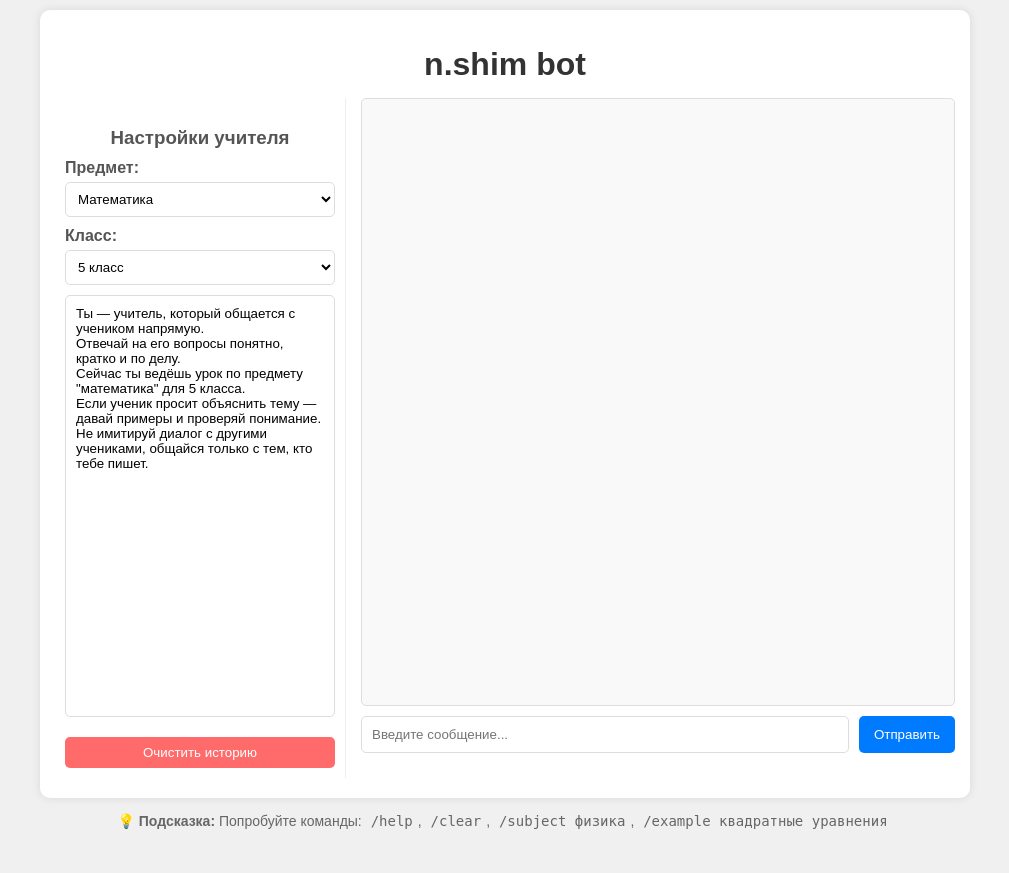
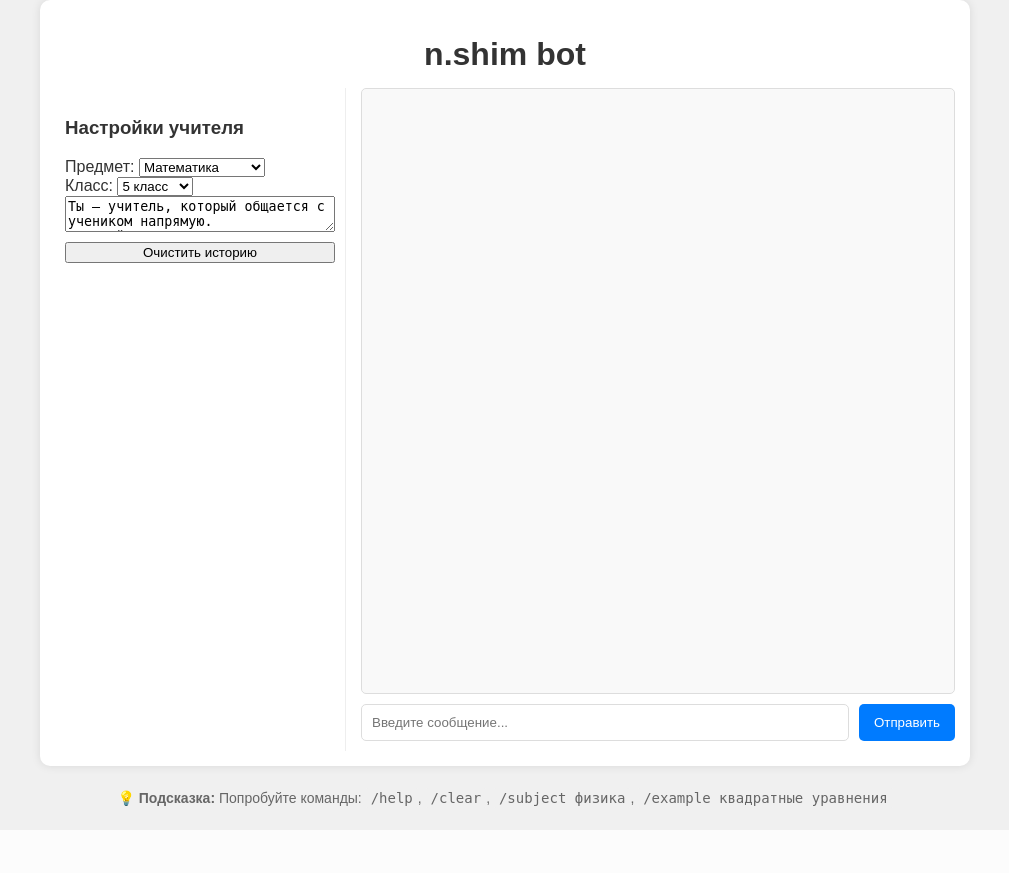
Before and after one commit to guglpeta57-source/site-bot, a Flask app: page / in a window 1280 px wide. Shown: the whole page, without its empty margins (135-1144 px from the left). After the commit the page ends 808 px from the top, so only its background shows below. Run offline with Flask 3, Linux system fonts and the light colour scheme.

Commit message:
добавление отступов

```diff
--- a/static/style.css
+++ b/static/style.css
@@ -5,33 +5,39 @@ body {
     padding: 0;
     background-color: #f0f0f0;
     color: #333;
+    min-height: 100vh;
+    display: flex;
+    flex-direction: column;
 }
 
 .container {
     width: 95%;
     max-width: 900px;
-    margin: 10px auto;
+    margin: 0 auto;
     background: white;
     border-radius: 10px;
     padding: 15px;
     box-shadow: 0 0 10px rgba(0, 0, 0, 0.1);
-    padding-bottom: 20px; /* ← Отступ снизу для контейнера */
+    flex: 1;
+    min-height: calc(100vh - 4em); /* Отступы сверху и снизу по ~2 строки */
+    display: flex;
+    flex-direction: column;
 }
 
+/* Остальные стили остаются без изменений */
 h1 {
     text-align: center;
     margin-bottom: 15px;
     color: #333;
 }
 
-/* Основной контент */
 .content-wrapper {
     display: flex;
     gap: 15px;
-    height: calc(100vh - 120px); /* Уменьшил высоту, чтобы учесть отступы */
+    flex: 1;
+    overflow: hidden;
 }
 
-/* Колонка с ролью (левая) */
 .role-column {
     flex: 0 0 30%;
     display: flex;
@@ -41,59 +47,11 @@ h1 {
     border-right: 1px solid #eee;
 }
 
-/* Колонка с чатом (правая) */
 .chat-column {
     flex: 1;
     display: flex;
     flex-direction: column;
     overflow-y: auto;
-    padding-bottom: 15px; /* ← Отступ снизу для колонки с чатом */
-}
-
-/* Остальные стили остаются без изменений */
-.role-column h3 {
-    text-align: center;
-    margin-bottom: 10px;
-    color: #555;
-}
-
-.role-column textarea {
-    flex: 1;
-    padding: 10px;
-    border: 1px solid #ddd;
-    border-radius: 5px;
-    resize: none;
-    font-family: Arial, sans-serif;
-    margin-bottom: 10px;
-}
-
-.select-group {
-    margin-bottom: 10px;
-}
-
-.select-group label {
-    display: block;
-    margin-bottom: 5px;
-    font-weight: bold;
-    color: #555;
-}
-
-.select-group select {
-    width: 100%;
-    padding: 8px;
-    border: 1px solid #ddd;
-    border-radius: 5px;
-    background-color: white;
-}
-
-.role-column button {
-    padding: 8px;
-    background: #ff6b6b;
-    color: white;
-    border: none;
-    border-radius: 5px;
-    cursor: pointer;
-    margin-top: 10px;
 }
 
 .chat {
@@ -110,7 +68,7 @@ h1 {
     display: flex;
     gap: 10px;
     margin-top: auto;
-    margin-bottom: 10px; /* ← Отступ снизу для поля ввода */
+    padding-bottom: 10px;
 }
 
 .input-area input {
@@ -129,13 +87,11 @@ h1 {
     cursor: pointer;
 }
 
-/* Подсказка о командах */
 .commands-hint {
     text-align: center;
-    margin: 15px 0;
+    margin: 10px 0;
     font-size: 14px;
     color: #666;
-    padding-bottom: 15px; /* ← Отступ снизу для подсказки */
 }
 
 .commands-hint code {
@@ -149,30 +105,22 @@ h1 {
 @media (max-width: 768px) {
     .content-wrapper {
         flex-direction: column;
-        height: auto;
     }
 
     .role-column {
-        flex: none;
         border-right: none;
         border-bottom: 1px solid #eee;
-        padding-bottom: 15px;
+        padding-bottom: 10px;
     }
 
     .chat-column {
         height: 400px;
-    }
-
-    .chat {
-        height: 300px;
     }
 }
 
 @media (max-width: 480px) {
     .container {
         width: 98%;
-        padding: 10px;
-        padding-bottom: 15px; /* ← Отступ снизу для мобильных */
     }
 
     .role-column textarea {
@@ -185,7 +133,6 @@ h1 {
 
     .input-area button {
         width: 100%;
-        padding: 10px;
         margin-top: 10px;
     }
 }
```
